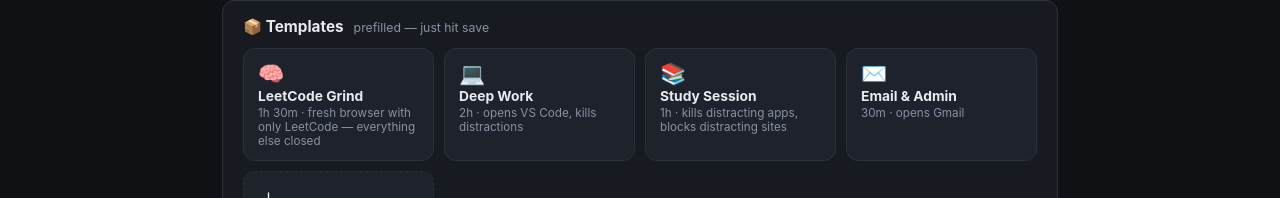
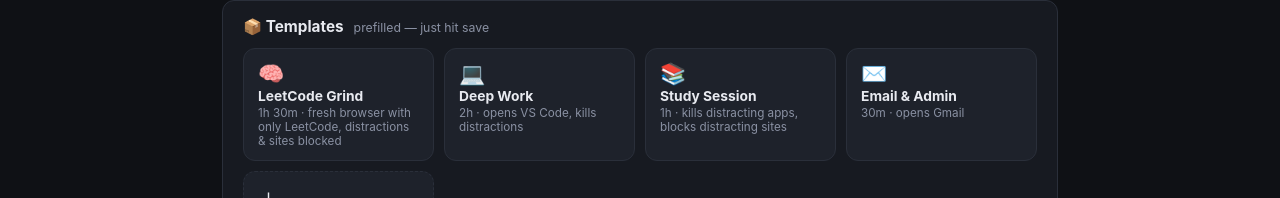
Before and after one commit to kiraxkoro/productivity_system, a React (Vite) app: page / in a window 1280 px wide. Shown: the part 352-550 px from the top of the page. Built offline with nearby package versions, Linux system fonts and the light colour scheme.

Commit message:
Whitelist mode is opt-in: default OFF for new blocks and removed from templates
It closes unsaved-work apps, so it should never surprise anyone - the switch stays off until deliberately flipped per block.

```diff
--- a/src/routes/scheduler/BlockForm.tsx
+++ b/src/routes/scheduler/BlockForm.tsx
@@ -129,7 +129,8 @@
       fresh: blank || initial.actions.some(isBrowserClose),
       apps: blank || a.present,
       sites: blank || s.present,
-      strict: blank || initial.actions.some(isWhitelist),
+      // opt-in only: whitelist mode is a chainsaw, never a default
+      strict: initial.actions.some(isWhitelist),
       custom: s.rest.map((x) => ({ ...x })),
     };
   });
--- a/src/routes/scheduler/presets.ts
+++ b/src/routes/scheduler/presets.ts
@@ -95,10 +95,9 @@
     emoji: "🧠",
     label: "LeetCode Grind",
     durationMin: 90,
-    hint: "fresh browser with only LeetCode — everything else closed",
+    hint: "fresh browser with only LeetCode, distractions & sites blocked",
     actions: [
       freshBrowser(),
-      whitelistMode(),
       {
         trigger: "onStart",
         type: "openTab",
```
